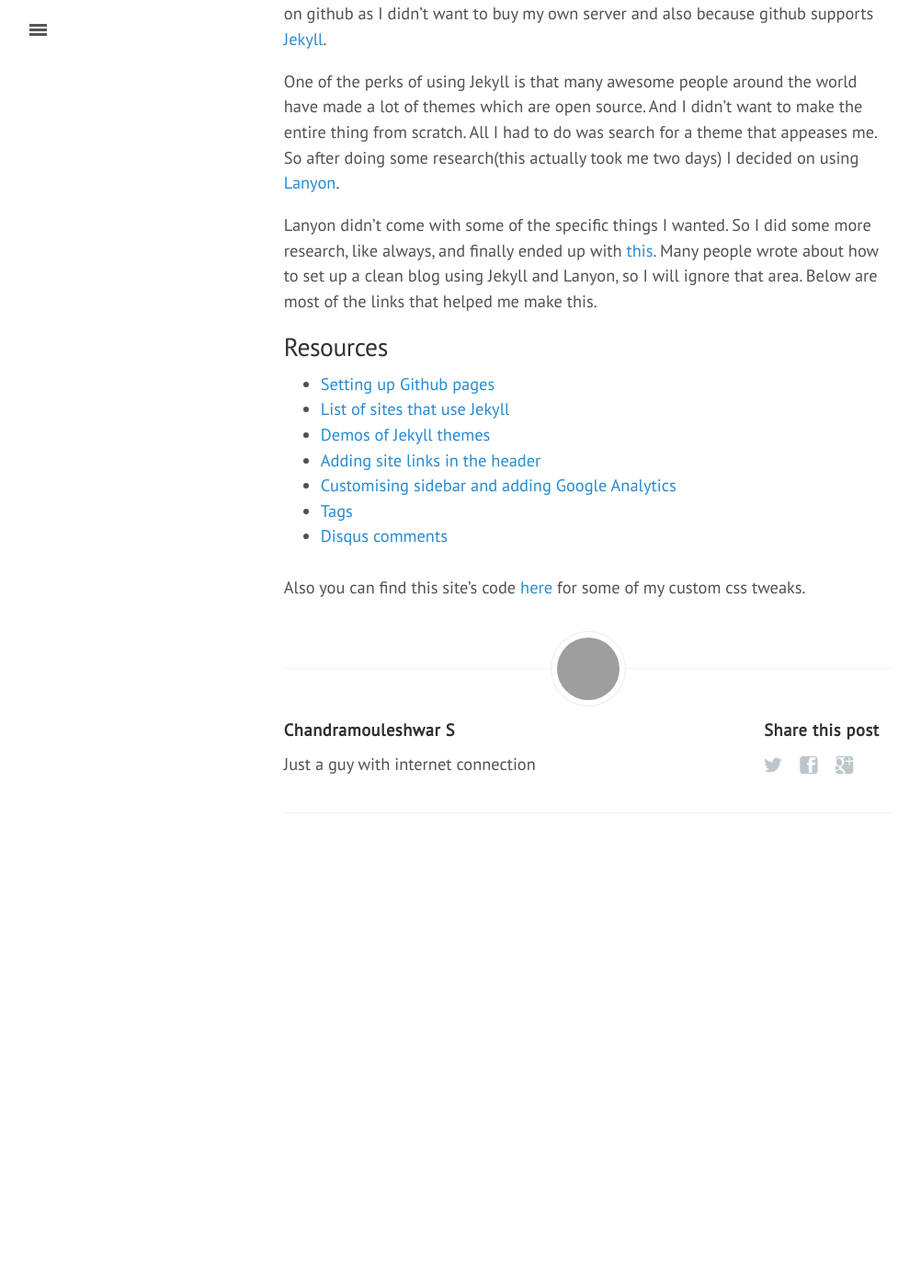
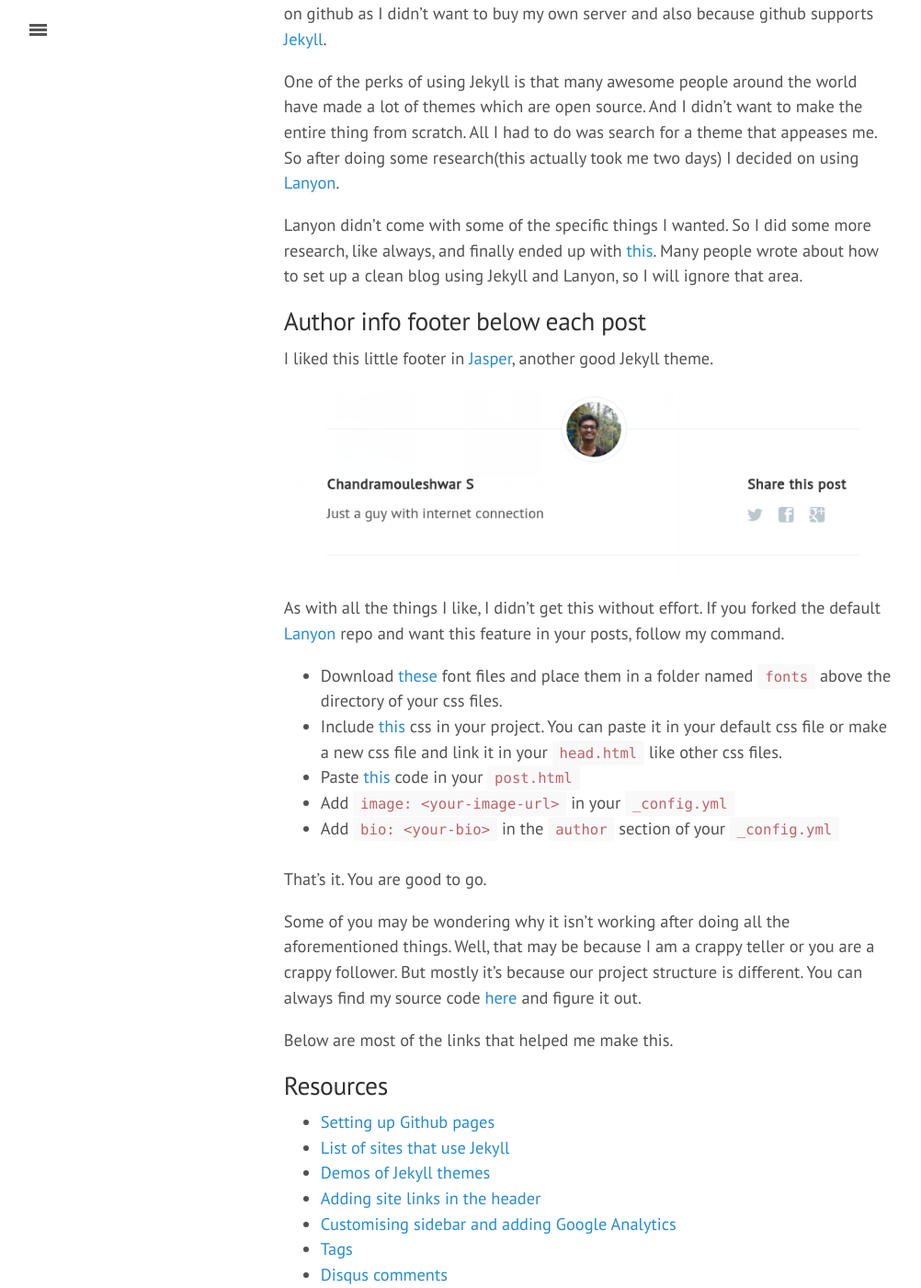
Before and after one commit to csanivar/csanivar.github.io, a Jekyll site: the page built from _posts/2016-02-28-the-meta-post.md, in a window 1280 px wide and 1400 px high, scrolled down 361 px. Shown: the whole window at 92% size, without its empty margins (0-1002 px from the left). Built offline with Jekyll 4.4.1, drawn with Linux system fonts in a browser that asks for light colours; nearby versions of some CDN libraries; comment, search, counter and statistics services are not loaded; before the commit the page ends 1273 px from its top, so only the background shows below that; grey boxes are pictures that could not be loaded.

Commit message:
Add footer-author-info details

```diff
--- a/_config.yml
+++ b/_config.yml
@@ -13,7 +13,8 @@
 baseurl:           '/'
 paginate:          5
 excerpt_separator: '<br>'
-image: 'https://s.gravatar.com/avatar/{{ site.author.gravatar_md5 }}?s=280'
+image: 'https://s.gravatar.com/avatar/4ff7017ab07ee94812cd8eefb8adf7ca?s=280'
+
 gems:
 - jekyll-paginate
 
--- a/_layouts/post.html
+++ b/_layouts/post.html
@@ -24,19 +24,19 @@
 
   {% if site.image %}
   <figure class="author-image">
-      <a class="img" href="{{ site.url }}/about" style="background-image: url(https://s.gravatar.com/avatar/{{ site.author.gravatar_md5 }}?s=280)"><span class="hidden">{{ page.author }}'s Picture</span></a>
+      <a class="img" href="{{ site.url }}/about" style="background-image: url({{site.image}})"><span class="hidden">{{ page.author }}'s Picture</span></a>
   </figure>
   {% endif %}
 
   <section class="author">
-      <h4><a href="{{ site.baseurl }}author/{{ site.nickname }}">{{ site.author.name }}</a></h4>
+      <h4><a href="{{ site.baseurl }}about/">{{ site.author.name }}</a></h4>
 
       {% if page.remark %}
           <p> {{ page.remark }}</p>
       {% elsif site.author.bio %}
           <p> {{ site.author.bio }}</p>
       {% else %}
-          <p>Read <a href="{{ site.baseurl }}author/{{ site.nickname }}">more posts</a> by this author.</p>
+          <p>Read <a href="{{ site.baseurl }}archive/">more posts</a> by this author.</p>
       {% endif %}
       <div class="author-meta">
           {% if site.location %}<span class="author-location icon-location"> {{ site.location }}</span>{% endif %}
--- a/_posts/2016-02-28-the-meta-post.md
+++ b/_posts/2016-02-28-the-meta-post.md
@@ -11,7 +11,28 @@
 
 One of the perks of using Jekyll is that many awesome people around the world have made a lot of themes which are open source. And I didn't want to make the entire thing from scratch. All I had to do was search for a theme that appeases me. So after doing some research(this actually took me two days) I decided on using [Lanyon](http://lanyon.getpoole.com/).
 
-Lanyon didn't come with some of the specific things I wanted. So I did some more research, like always, and finally ended up with [this](https://themouli.github.io). Many people wrote about how to set up a clean blog using Jekyll and Lanyon, so I will ignore that area. Below are most of the links that helped me make this.
+Lanyon didn't come with some of the specific things I wanted. So I did some more research, like always, and finally ended up with [this](https://themouli.github.io). Many people wrote about how to set up a clean blog using Jekyll and Lanyon, so I will ignore that area.
+
+## Author info footer below each post
+
+I liked this little footer in [Jasper](https://biomadeira.github.io/jasper/), another good Jekyll theme.
+
+![Footer Image](/assets/images/jasper-footer.png)
+As with all the things I like, I didn't get this without effort. If you forked the default [Lanyon](https://github.com/poole/lanyon) repo and want this feature in your posts, follow my command.
+
+- Download [these](https://github.com/themouli/themouli.github.io/tree/master/assets/fonts) font files and place them in a folder named `fonts` above the directory of your css files.
+- Include [this](https://github.com/themouli/themouli.github.io/blob/master/assets/css/footer-author-info.css) css in your project. You can paste it in your default css file or make a new css file and link it in your `head.html` like other css files.
+- Paste [this](https://gist.github.com/themouli/b49e53b23131e7293738) code in your `post.html`
+- Add `image: <your-image-url>` in your `_config.yml`
+- Add `bio: <your-bio>` in the `author` section of your `_config.yml`
+
+<br>
+That's it. You are good to go.
+
+Some of you may be wondering why it isn't working after doing all the aforementioned things. Well, that may be because I am a crappy teller or you are a crappy follower. But mostly it's because our project structure is different. You can always find my source code [here](https://github.com/themouli/themouli.github.io) and figure it out.
+
+
+Below are most of the links that helped me make this.
 
 ## Resources
 
```
